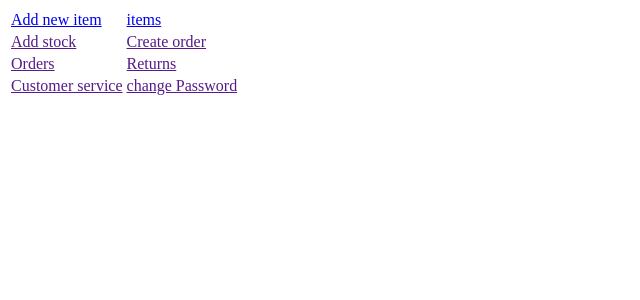
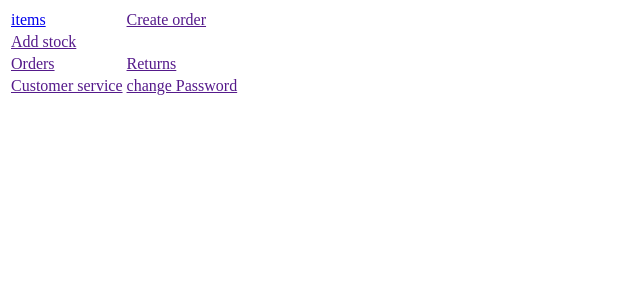
Before and after one commit to Ultiminator/shop, a PHP site: page / in a window 1280 px wide. Shown: the top 300 px of the page, without its empty margins (0-640 px from the left). Run offline with PHP 8.4, Linux system fonts and the light colour scheme; a user stored in the database is signed in.

Commit message:
removed 'Add new item' from main admins page

```diff
--- a/admins/index.php
+++ b/admins/index.php
@@ -21,18 +21,15 @@ if(!isset($_SESSION['loggedin'])){
     <table>
         <tr>
             <td>
-                <a href="AddNewItem">Add new item</a>
+                <a href="Items">items</a>
             </td>
             <td>
-                <a href="Items">items</a>
+                <a href="">Create order</a>
             </td>
         </tr>
         <tr>
             <td>
                 <a href="">Add stock</a>
-            </td>
-            <td>
-                <a href="">Create order</a>
             </td>
         </tr>
         <tr>
```
